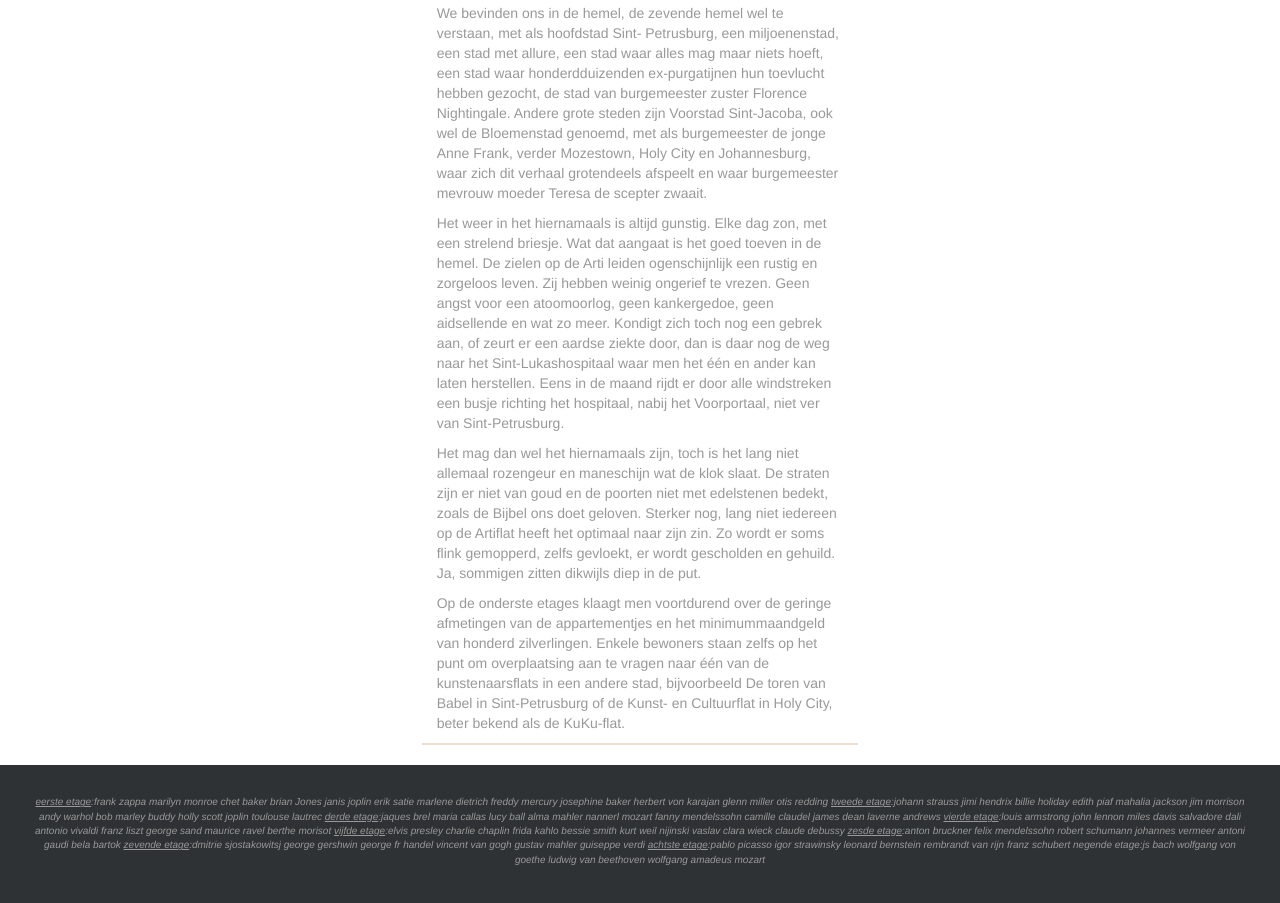
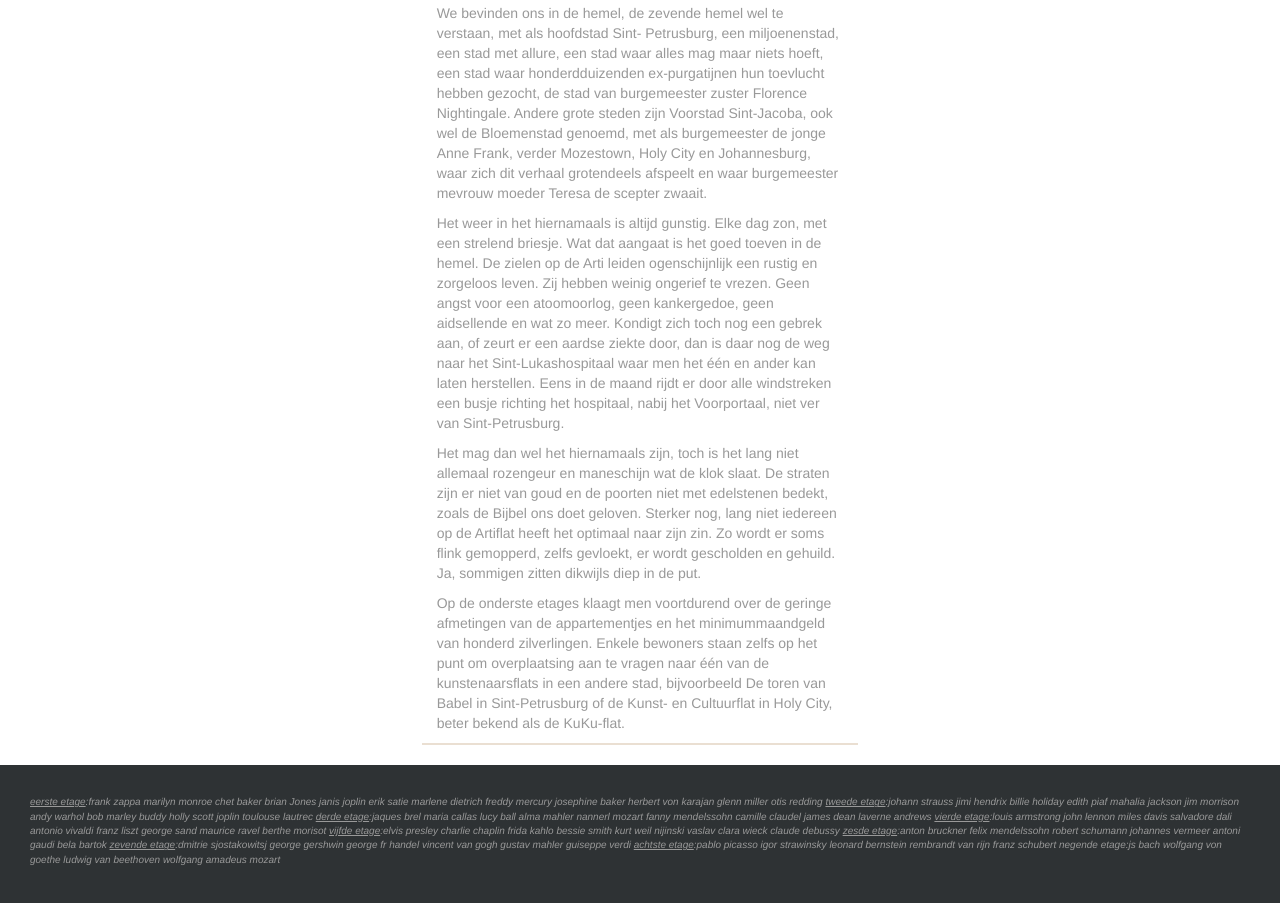
Before and after one commit to Tonnu/artiflat, a website: page app/index.html in a window 1280 px wide. Shown: the part 898-1801 px from the top of the page. Drawn offline with nearby package versions, Linux system fonts and the light colour scheme; some packages are replaced by stand-ins of ours; files that its build step writes are made by us from their sources.

```diff
--- a/app/views/footer.html
+++ b/app/views/footer.html
@@ -1,6 +1,6 @@
 <div class="row" id="footer">
     <div class="col-xs-12">
-        <p id="inhabitant-info" class="text-center text-left">
+        <p id="inhabitant-info" class="text-left">
             <u>eerste etage</u>:frank zappa marilyn monroe chet baker brian Jones janis joplin erik satie marlene dietrich freddy mercury josephine baker
 
             herbert von karajan glenn miller otis redding <u>tweede etage</u>:johann strauss jimi hendrix billie holiday edith piaf mahalia jackson jim
```
Also changed, not shown: dist/views/footer.html.
